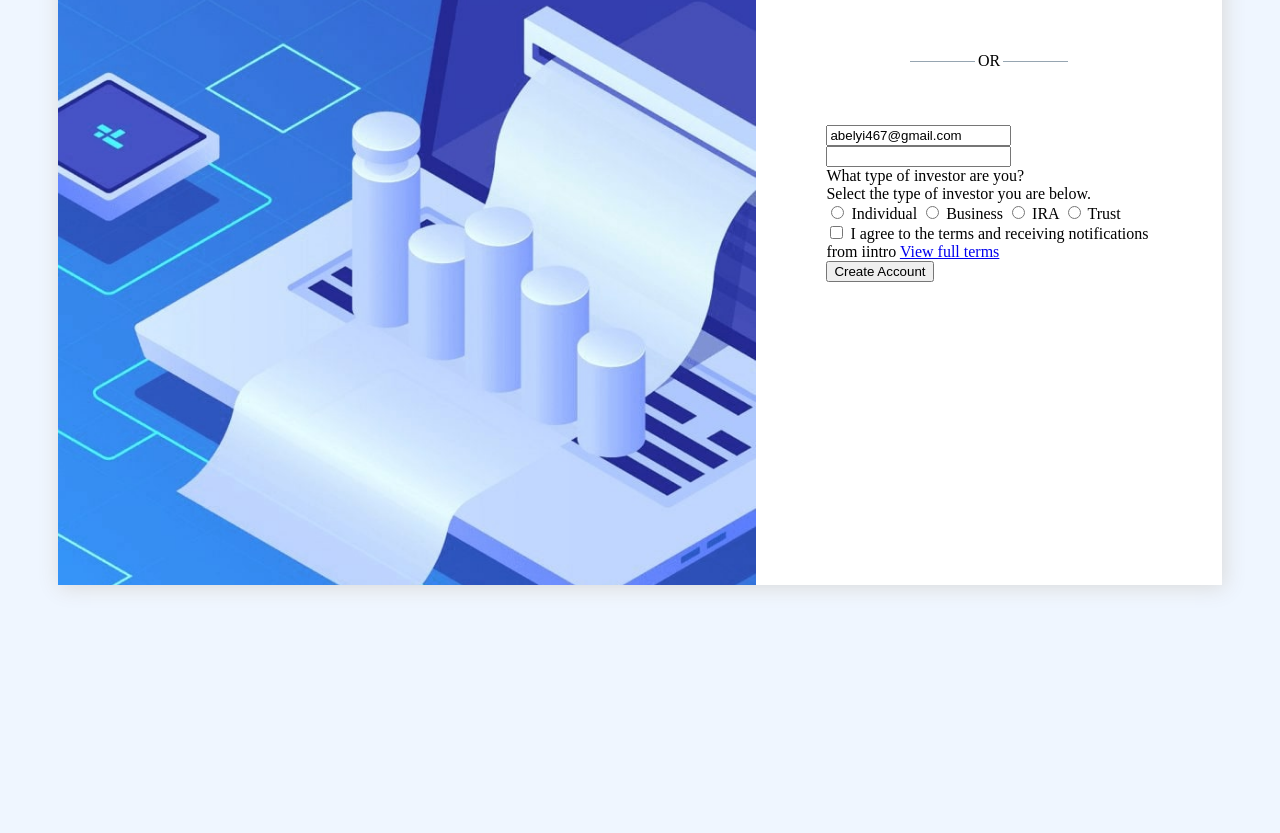
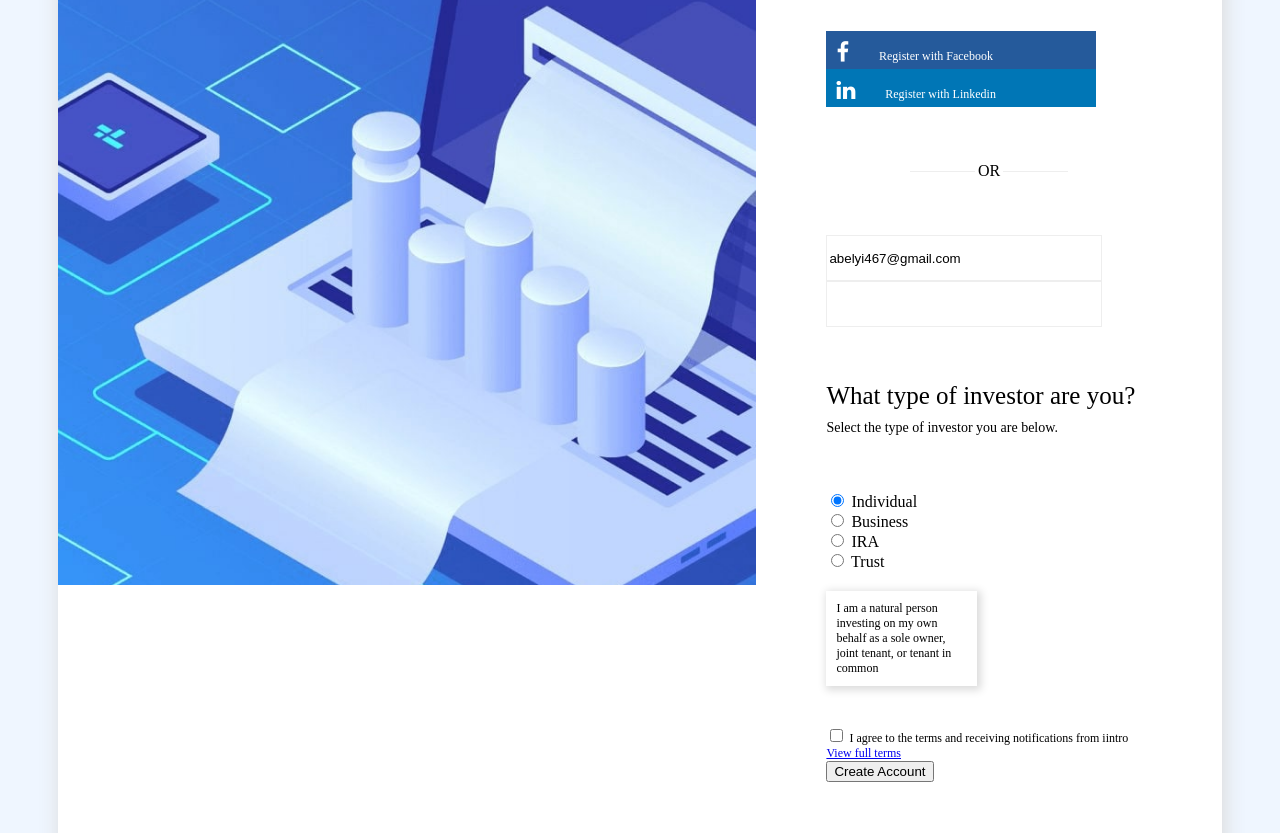
Before and after one commit to ArtemBelyi/forms-test, a plain HTML site: page index.html in a window 1280 px wide. Shown: the part 315-1148 px from the top of the page. Before the commit the page ends 1000 px from the top, so only its background shows below. Drawn offline with Linux system fonts and the light colour scheme.

Commit message:
add radio-btn

```diff
--- a/index.html
+++ b/index.html
@@ -23,7 +23,7 @@
                     <div class="modal__section_content">
                         <div class="container">
                             <div class="register">
-                                <div class="tilte">
+                                <div class="title">
                                     <div class="title__caption">
                                         Get iintoo it today
                                     </div>
@@ -49,29 +49,39 @@
                                 <form class="form-content" action="https://google.com" method="GET">
                                     <div class="contaier">
                                         <div class="section-input">
-                                            <input type="text" class="section-input__email section-input__email--active" value="abelyi467@gmail.com">
+                                            <input type="email" class="section-input__email section-input__email--active" value="abelyi467@gmail.com">
                                             <input type="text" class="section-input__phone">
                                         </div>
-                                        <div class="tilte">
+                                        <div class="title">
                                             <div class="title__caption title__caption--medium">
                                                 What type of investor are you?
                                             </div>
                                             <div class="title__slogan title__slogan--medium">
-                                                Select the type of investor you are below.
+                                                <span>Select the type of investor you are below.</span>
                                             </div>
                                         </div>
                                         <div class="radio-list">
-                                            <input type="radio" class="radio-list__item radio-list__item--active" name="name" value="individual" id="choice1">
-                                            <label for="choice1">Individual</label>
+                                            <div class="radio-list__item">
+                                                <input type="radio" name="name" value="individual" id="choice1" checked>
+                                                <label for="choice1">Individual</label>
+                                            </div>
+                                            <div class="radio-list__item">
+                                                <input type="radio" name="name" value="business" id="choice2">
+                                                <label for="choice1">Business</label>
+                                            </div>
 
-                                            <input type="radio" class="radio-list__item" name="name" value="business" id="choice2">
-                                            <label for="choice1">Business</label>
+                                            <div class="radio-list__item">
+                                                <input class="radio-list__item" type="radio" name="name" value="IRA" id="choice3">
+                                                <label class="radio-list__label" for="choice1">IRA</label>
+                                            </div>
 
-                                            <input type="radio" class="radio-list__item" name="name" value="IRA" id="choice3">
-                                            <label for="choice1">IRA</label>
-
-                                            <input type="radio" class="radio-list__item" name="name" value="Trust" id="choice3">
-                                            <label for="choice1">Trust</label>
+                                            <div class="radio-list__item">
+                                                <input class="radio-list__item" type="radio" name="name" value="Trust" id="choice3">
+                                                <label class="radio-list__label" for="choice1">Trust</label>
+                                            </div>
+                                        </div>
+                                        <div class="radio-desc">
+                                            <span>I am a natural person investing on my own behalf as a sole owner, joint tenant, or tenant in common</span>
                                         </div>
                                         <div class="agree">
                                             <input class="agree__checkbox" type="checkbox" name="option2" value="a2" id="agree">
--- a/style.css
+++ b/style.css
@@ -6,6 +6,24 @@ body {
 }
 .register {
     padding: 30px 0px 55px 0px;
+}
+.title {
+    margin: 0px 0px 55px 0px;
+}
+.title__caption {
+    margin: 5px 0px 10px 0px;
+    font-size: 30px;
+}
+.title__caption--medium {
+    font-size: 25px;
+}
+.title__slogan {
+    margin: 5px 0px 10px 0px;
+    font-size: 18px;
+    font-weight: 500;
+}
+.title__slogan--medium {
+    font-size: 14px;
 }
 .form {
     padding: 55px 0px 30px 0px;
@@ -80,14 +98,53 @@ body {
 .container__line-left {
     display: block;
     border: 0;
-    border-top: 1px solid #96A5B1;
+    border-top: 1px solid #eee;
     margin: auto;
     width: 40%;
 }
 .container__line-right {
     display: block;
     border: 0;
-    border-top: 1px solid #96A5B1;
+    border-top: 1px solid #eee;
     margin: auto;
     width: 40%;
 }
+.section-input {
+    display: flex;
+    width: 100%;
+    justify-content:space-between;
+    flex-wrap: wrap;
+    margin: 0px 0px 55px 0px;
+}
+.section-input__email {
+    width: 270px;
+    height: 42px;
+    border: 1px solid #eee;
+    transition: .3s border-color;
+}
+.section-input__phone {
+    width: 270px;
+    height: 42px;
+    border: 1px solid #eee;
+    transition: .3s border-color;
+}
+.radio-list {
+    display: flex;
+    justify-content: space-between;
+}
+@media (max-width: 1399px) {
+    .radio-list {
+      display: block;
+    }
+}
+
+.radio-desc {
+    width: 40%;
+    margin: 20px 0 40px 0;
+    padding: 10px;
+    font-size: 12px;
+    box-shadow: 2px 2px 8px 2px #dbdbdb;
+}
+.agree {
+    font-size: 12px;
+}
```
